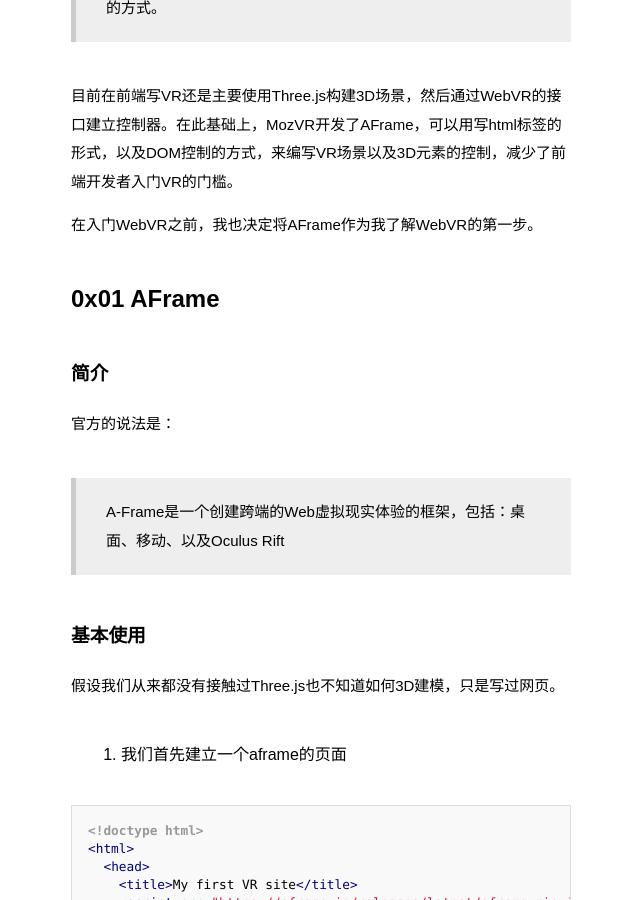
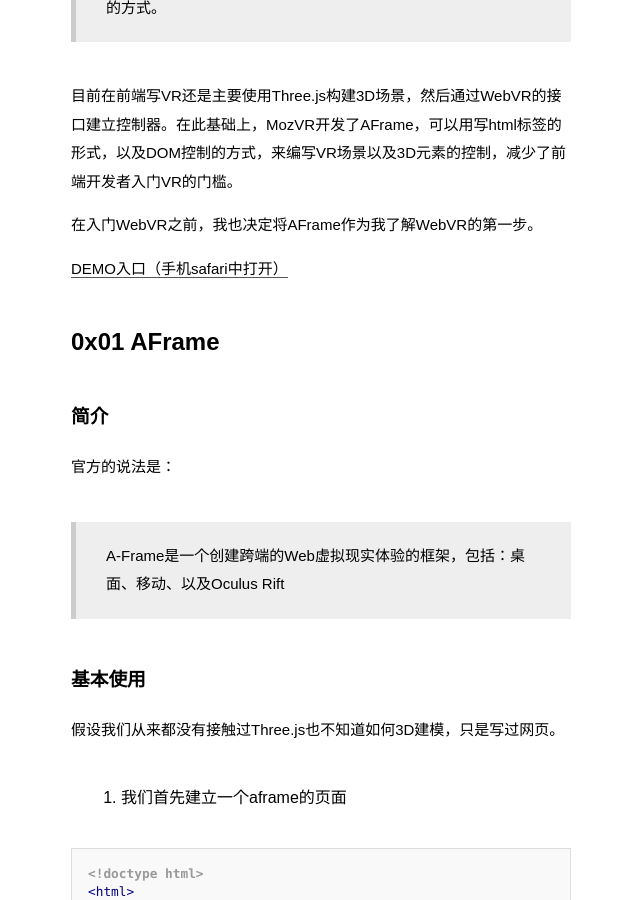
Before and after one commit to pinqy520/pinqy520.github.io, a Jekyll site: the page built from _posts/2016-03-29-webvr-aframe-1.md, in a window 1280 px wide and 900 px high, scrolled down 479 px. Shown: the whole window, without its empty margins (319-959 px from the left). Built offline with Jekyll 4.4.1, drawn with Linux system fonts in a browser that asks for light colours; some web fonts are replaced; comment, search, counter and statistics services are not loaded.

Commit message:
add DEMO

```diff
--- a/_posts/2016-03-29-webvr-aframe-1.md
+++ b/_posts/2016-03-29-webvr-aframe-1.md
@@ -10,6 +10,8 @@
 目前在前端写VR还是主要使用Three.js构建3D场景，然后通过WebVR的接口建立控制器。在此基础上，MozVR开发了AFrame，可以用写html标签的形式，以及DOM控制的方式，来编写VR场景以及3D元素的控制，减少了前端开发者入门VR的门槛。
 
 在入门WebVR之前，我也决定将AFrame作为我了解WebVR的第一步。
+
+[DEMO入口（手机safari中打开）](http://www.pinqy.cn/demo/hello-vr/)
 
 ## 0x01 AFrame
 
```
